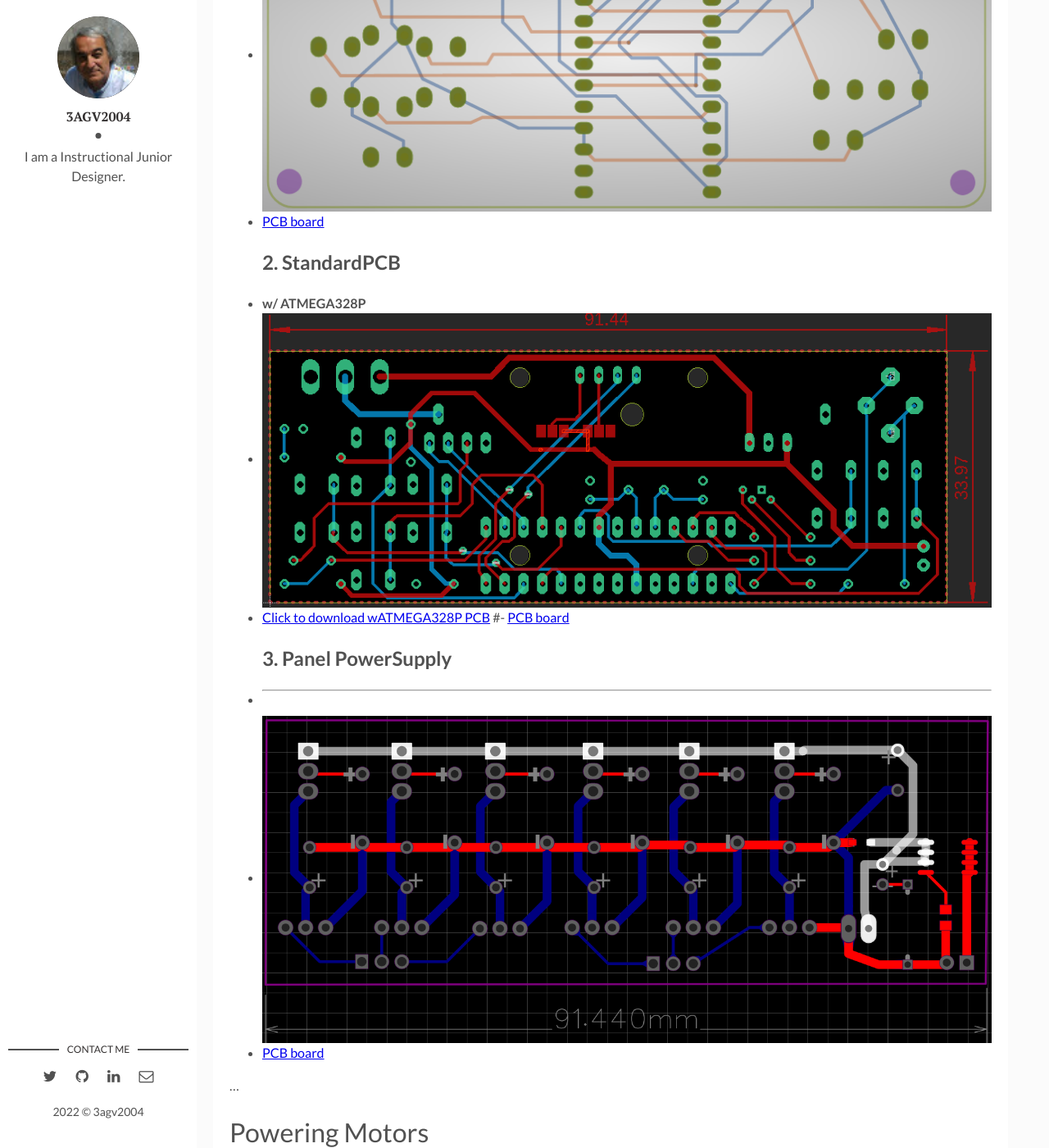
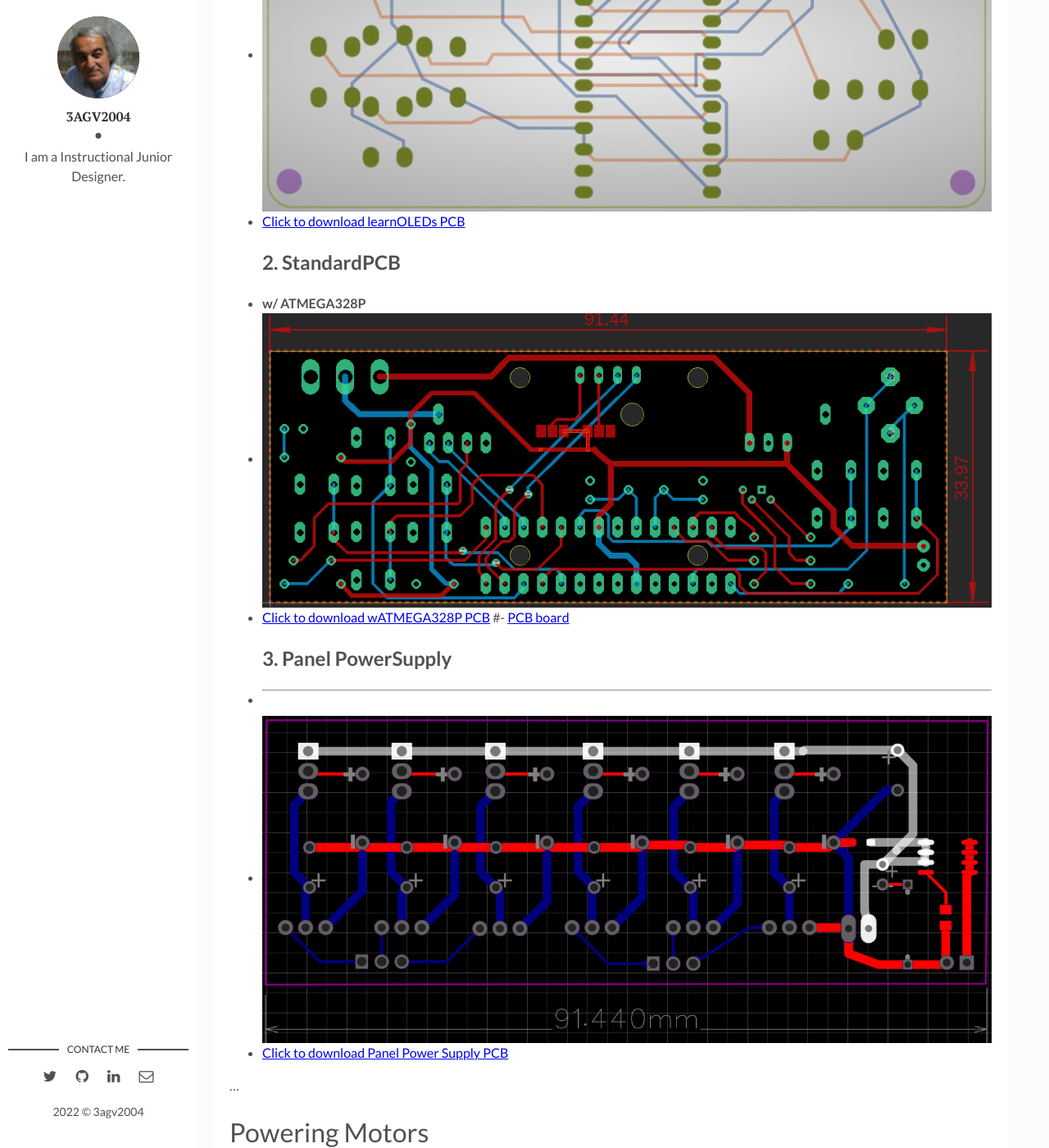
Before and after one commit to ROBOTICronics/ROBOTICronics.github.io, a Jekyll site: the page built from _posts/2017-04-06-welcome-to-ROBOTICronics.markdown, in a window 1280 px wide and 1400 px high, scrolled down 913 px. Shown: the whole window at 82% size. Built offline with Jekyll 4.4.1, drawn with Linux system fonts in a browser that asks for light colours; comment, search, counter and statistics services are not loaded.

Commit message:
Update 2017-04-06-welcome-to-ROBOTICronics.markdown

```diff
--- a/_posts/2017-04-06-welcome-to-ROBOTICronics.markdown
+++ b/_posts/2017-04-06-welcome-to-ROBOTICronics.markdown
@@ -10,15 +10,16 @@
 ## 1.  Essential PCB
   - **using OLEDs** -
   - ![1st Board]({{site.baseurl}}/assets/img/learnOLEDs.png)
-  - [PCB board](https://github.com/ROBOTICronics/PCB/tree/main/xMM/learnOLEDs.zip)
+  - <a href="https://github.com/ROBOTICronics/PCB/tree/main/xMM/learnOLEDs.zip" download="wATMEGA328P">Click to download learnOLEDs PCB</a>
 ## 2.  StandardPCB
   - **w/ ATMEGA328P**
   - ![2nd Board]({{site.baseurl}}/assets/img/wATMEGA328P.png)
-  - <a href="[files/file.csv](https://github.com/ROBOTICronics/PCB/tree/main/xMM/wATMEGA328P.zip)" download="wATMEGA328P">Click to download wATMEGA328P PCB</a> #- [PCB board](https://github.com/ROBOTICronics/PCB/tree/main/xMM/wATMEGA328P.zip" download wATMEGA328P PCB")
+  - <a href="https://github.com/ROBOTICronics/PCB/tree/main/xMM/wATMEGA328P.zip" download="wATMEGA328P">Click to download wATMEGA328P PCB</a>
+#- [PCB board](https://github.com/ROBOTICronics/PCB/tree/main/xMM/wATMEGA328P.zip" download wATMEGA328P PCB")
 ## 3. Panel PowerSupply
   - ** **
   - ![3rd Board]({{site.baseurl}}/assets/img/panelpowersupply.png)
-  - [PCB board](https://github.com/ROBOTICronics/PCB/tree/main/xMM/panel-power-supply.zip "download Panel Power Supply PCB")
+  - <a href="https://github.com/ROBOTICronics/PCB/tree/main/xMM/panel-power-supply.zip" download="panel-power-supplyP">Click to download Panel Power Supply PCB</a>
 
 ...
 
```
